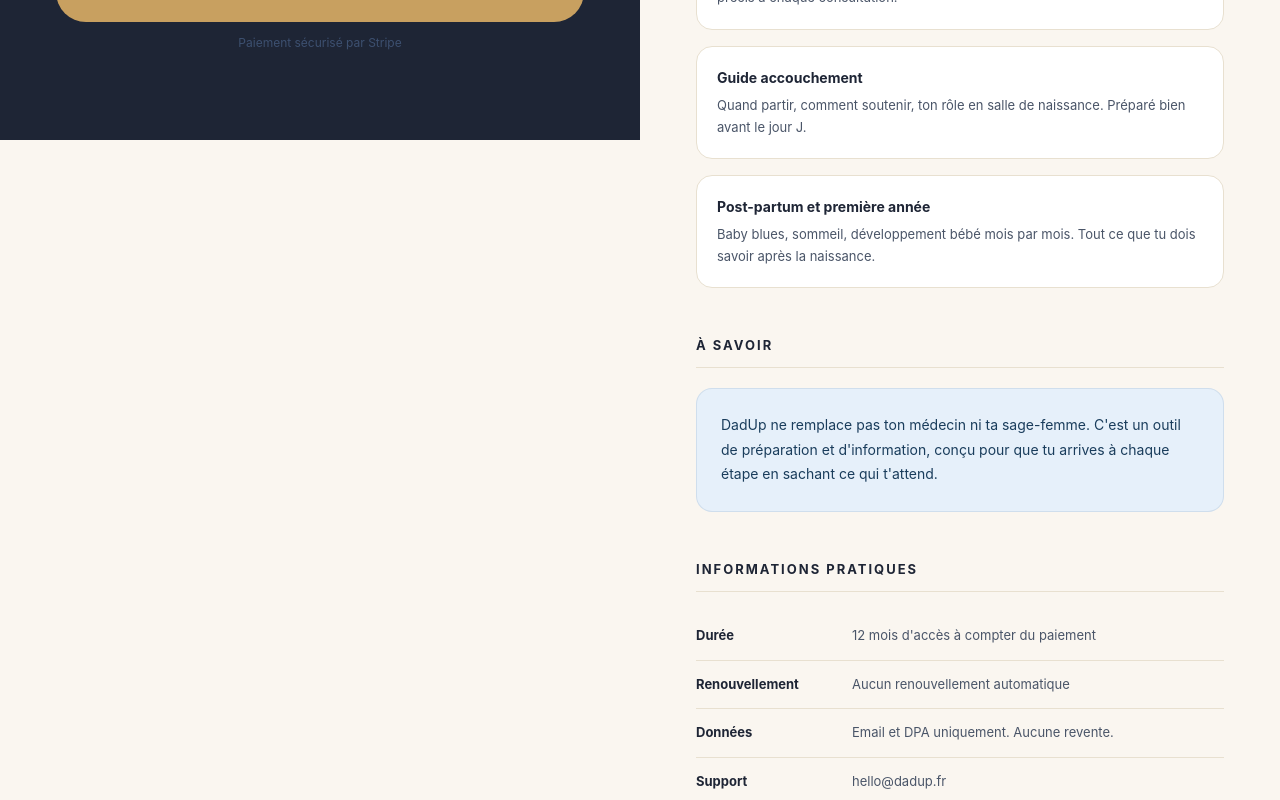
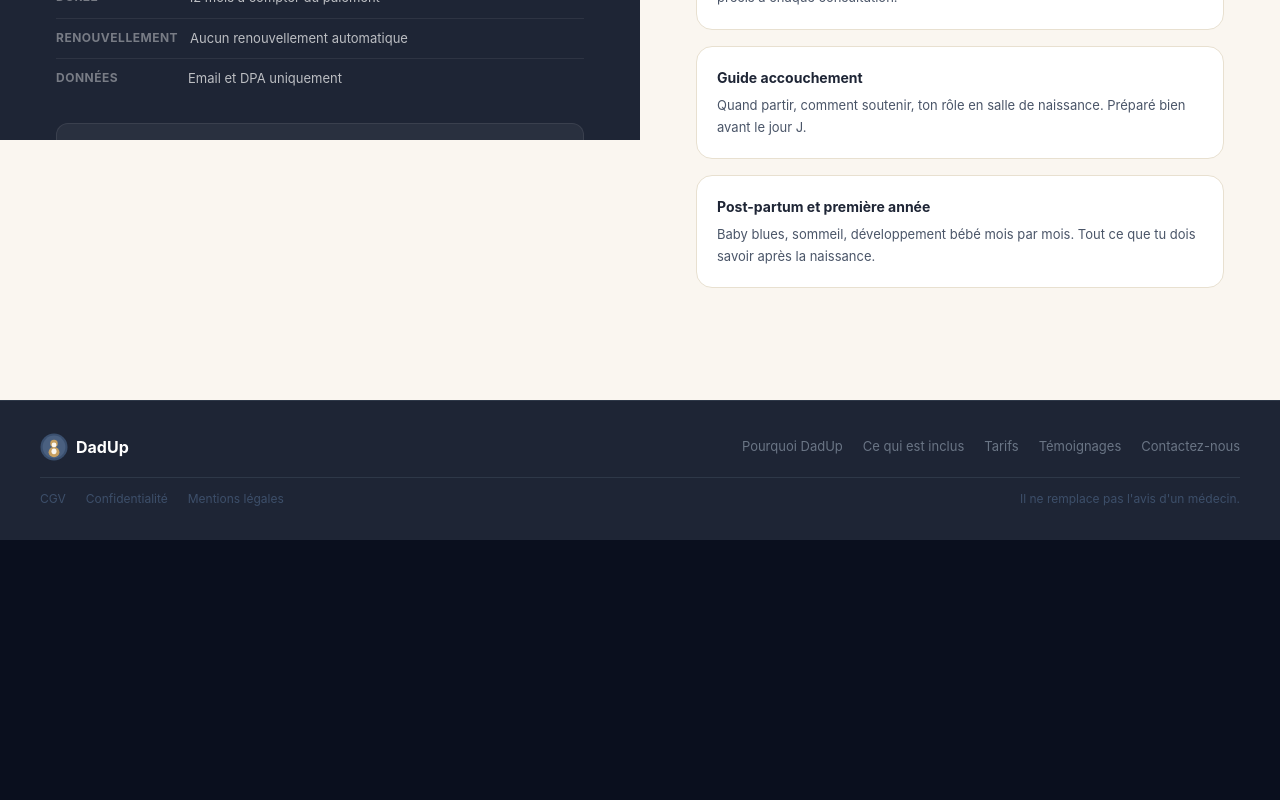
Before and after one commit to Julproject/dadup, a Next.js app: page /tarifs in a window 1280 px wide. Shown: the part 660-1460 px from the top of the page. After the commit the page ends 1200 px from the top, so only its background shows below. Built offline with nearby package versions, Linux system fonts and the light colour scheme.

Commit message:
Update page.tsx

```diff
--- a/app/tarifs/page.tsx
+++ b/app/tarifs/page.tsx
@@ -86,7 +86,26 @@ export default function TarifsPage() {
           <button onClick={goToStripe} style={{ background: C.gold, color: '#1c1510', border: 'none', padding: '18px', borderRadius: '32px', fontSize: '16px', fontWeight: 800, cursor: 'pointer', width: '100%', marginBottom: '12px' }}>
             Commencer
           </button>
-          <p style={{ color: '#3d5070', fontSize: '12px', textAlign: 'center' }}>Paiement sécurisé par Stripe</p>
+          <p style={{ color: '#3d5070', fontSize: '12px', textAlign: 'center', marginBottom: '40px' }}>Paiement sécurisé par Stripe</p>
+
+          {/* INFOS PRATIQUES */}
+          <div style={{ borderTop: '1px solid rgba(255,255,255,0.1)', paddingTop: '32px', marginBottom: '24px' }}>
+            {[
+              { label: "Durée", val: "12 mois à compter du paiement" },
+              { label: "Renouvellement", val: "Aucun renouvellement automatique" },
+              { label: "Données", val: "Email et DPA uniquement" },
+            ].map(({ label, val }, i, arr) => (
+              <div key={label} style={{ display: 'flex', gap: '12px', padding: '10px 0', borderBottom: i < arr.length - 1 ? '1px solid rgba(255,255,255,0.07)' : 'none' }}>
+                <p style={{ color: 'rgba(255,255,255,0.4)', fontSize: '12px', fontWeight: 700, margin: 0, minWidth: '120px', flexShrink: 0, textTransform: 'uppercase', letterSpacing: '0.5px' }}>{label}</p>
+                <p style={{ color: 'rgba(255,255,255,0.7)', fontSize: '13px', margin: 0 }}>{val}</p>
+              </div>
+            ))}
+          </div>
+
+          {/* À SAVOIR */}
+          <div style={{ background: 'rgba(255,255,255,0.05)', borderRadius: '12px', padding: '16px', border: '1px solid rgba(255,255,255,0.08)' }}>
+            <p style={{ color: C.textLight, fontSize: '12px', lineHeight: 1.7, margin: 0 }}>DadUp ne remplace pas ton médecin ni ta sage-femme. C&apos;est un outil de préparation, conçu pour que tu arrives à chaque étape en sachant ce qui t&apos;attend.</p>
+          </div>
         </div>
 
         {/* COLONNE DROITE — scrollable, fond crème */}
@@ -117,31 +136,6 @@ export default function TarifsPage() {
             </div>
           </div>
 
-          {/* À SAVOIR */}
-          <div style={{ marginBottom: '48px' }}>
-            <p style={{ color: C.dark, fontSize: '13px', fontWeight: 700, letterSpacing: '2px', textTransform: 'uppercase', margin: '0 0 20px', borderBottom: `1px solid ${C.border}`, paddingBottom: '12px' }}>À savoir</p>
-            <div style={{ background: C.bluePale, borderRadius: '16px', padding: '24px', border: `1px solid rgba(46,95,138,0.12)` }}>
-              <p style={{ color: C.blueDark, fontSize: '14px', lineHeight: 1.75, margin: 0 }}>DadUp ne remplace pas ton médecin ni ta sage-femme. C&apos;est un outil de préparation et d&apos;information, conçu pour que tu arrives à chaque étape en sachant ce qui t&apos;attend.</p>
-            </div>
-          </div>
-
-          {/* INFOS PRATIQUES */}
-          <div>
-            <p style={{ color: C.dark, fontSize: '13px', fontWeight: 700, letterSpacing: '2px', textTransform: 'uppercase', margin: '0 0 20px', borderBottom: `1px solid ${C.border}`, paddingBottom: '12px' }}>Informations pratiques</p>
-            <div style={{ display: 'flex', flexDirection: 'column', gap: '0' }}>
-              {[
-                { label: "Durée", val: "12 mois d'accès à compter du paiement" },
-                { label: "Renouvellement", val: "Aucun renouvellement automatique" },
-                { label: "Données", val: "Email et DPA uniquement. Aucune revente." },
-                { label: "Support", val: "hello@dadup.fr" },
-              ].map(({ label, val }, i, arr) => (
-                <div key={label} style={{ display: 'flex', gap: '16px', padding: '14px 0', borderBottom: i < arr.length - 1 ? `1px solid ${C.border}` : 'none' }}>
-                  <p style={{ color: C.dark, fontSize: '13px', fontWeight: 700, margin: 0, minWidth: '140px', flexShrink: 0 }}>{label}</p>
-                  <p style={{ color: C.text, fontSize: '13px', margin: 0, lineHeight: 1.5 }}>{val}</p>
-                </div>
-              ))}
-            </div>
-          </div>
 
         </div>
       </div>
```
